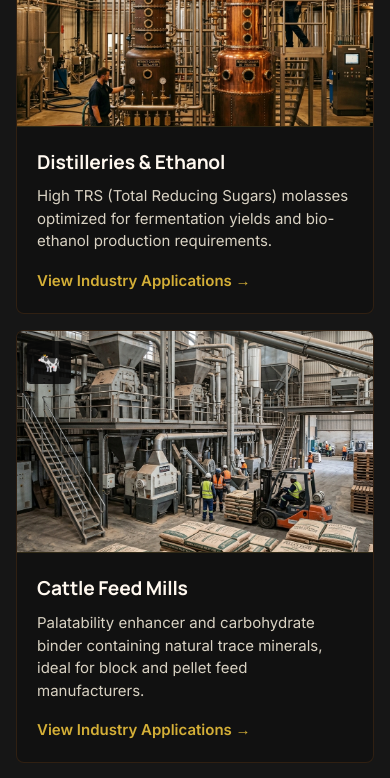
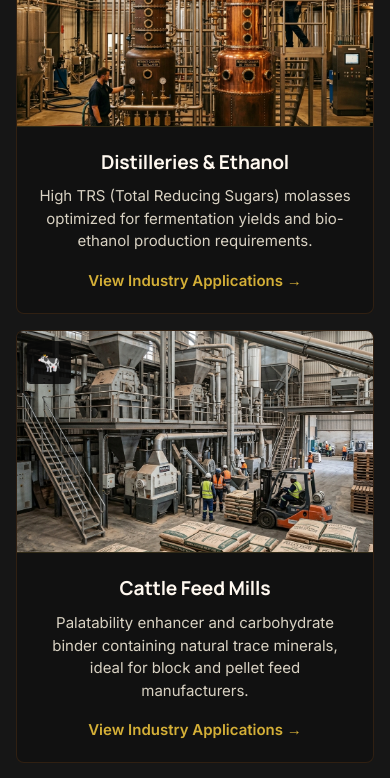
Before and after one commit to saarthi-organics/website, a Next.js app: page / in a window 390 px wide. Shown: the part 5980-6758 px from the top of the page. Built offline with nearby package versions, Linux system fonts and the light colour scheme.

Commit message:
Center-align text inside Industries We Serve cards

```diff
--- a/src/app/globals.css
+++ b/src/app/globals.css
@@ -471,8 +471,8 @@ section[style*="100vw"] {
   padding: 24px;
   display: flex;
   flex-direction: column;
-  align-items: flex-start;
-  text-align: left;
+  align-items: center;
+  text-align: center;
   flex: 1;
   width: 100%;
 }
@@ -481,7 +481,7 @@ section[style*="100vw"] {
   font-size: 1.25rem;
   color: var(--text-primary);
   margin-bottom: 8px;
-  text-align: left;
+  text-align: center;
   font-family: 'Manrope', sans-serif;
   font-weight: 700;
 }
@@ -492,7 +492,7 @@ section[style*="100vw"] {
   line-height: 1.6;
   margin-bottom: 20px;
   flex: 1;
-  text-align: left;
+  text-align: center;
 }
 
 .industry-card-link {
@@ -1234,20 +1234,20 @@ section[style*="100vw"] {
 
   .industry-card-content {
     padding: 20px !important;
-    align-items: flex-start !important;
-    text-align: left !important;
+    align-items: center !important;
+    text-align: center !important;
   }
 
   .industry-card-title {
     font-size: 1.2rem !important;
-    text-align: left !important;
+    text-align: center !important;
     margin-bottom: 8px !important;
   }
 
   .industry-card-desc {
     font-size: 15px !important; /* Slightly smaller for mobile layout balance, overrides the generic 18px body font rule to prevent text bloat in cards */
     line-height: 1.5 !important;
-    text-align: left !important;
+    text-align: center !important;
     margin-bottom: 16px !important;
   }
 
```
